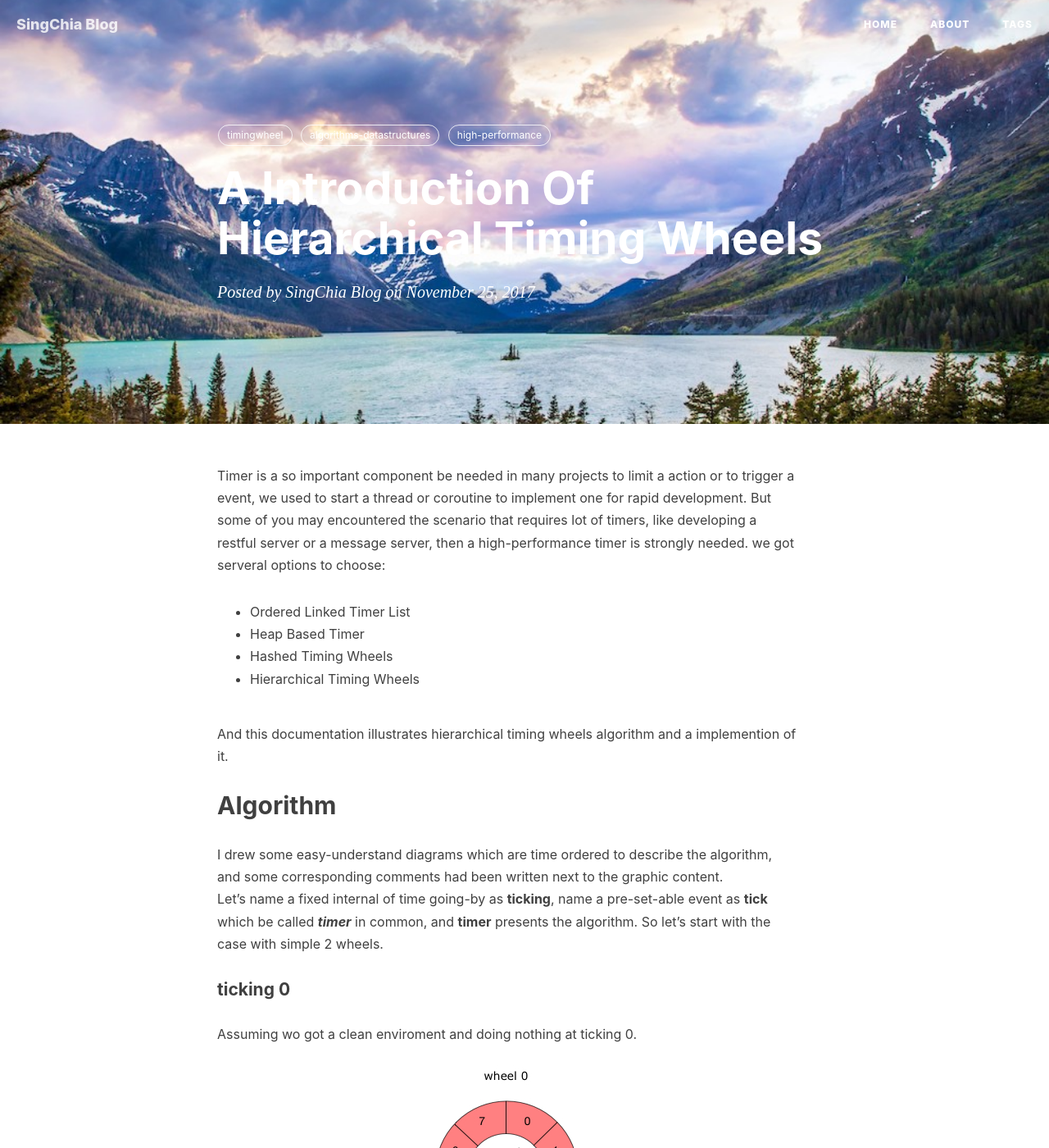
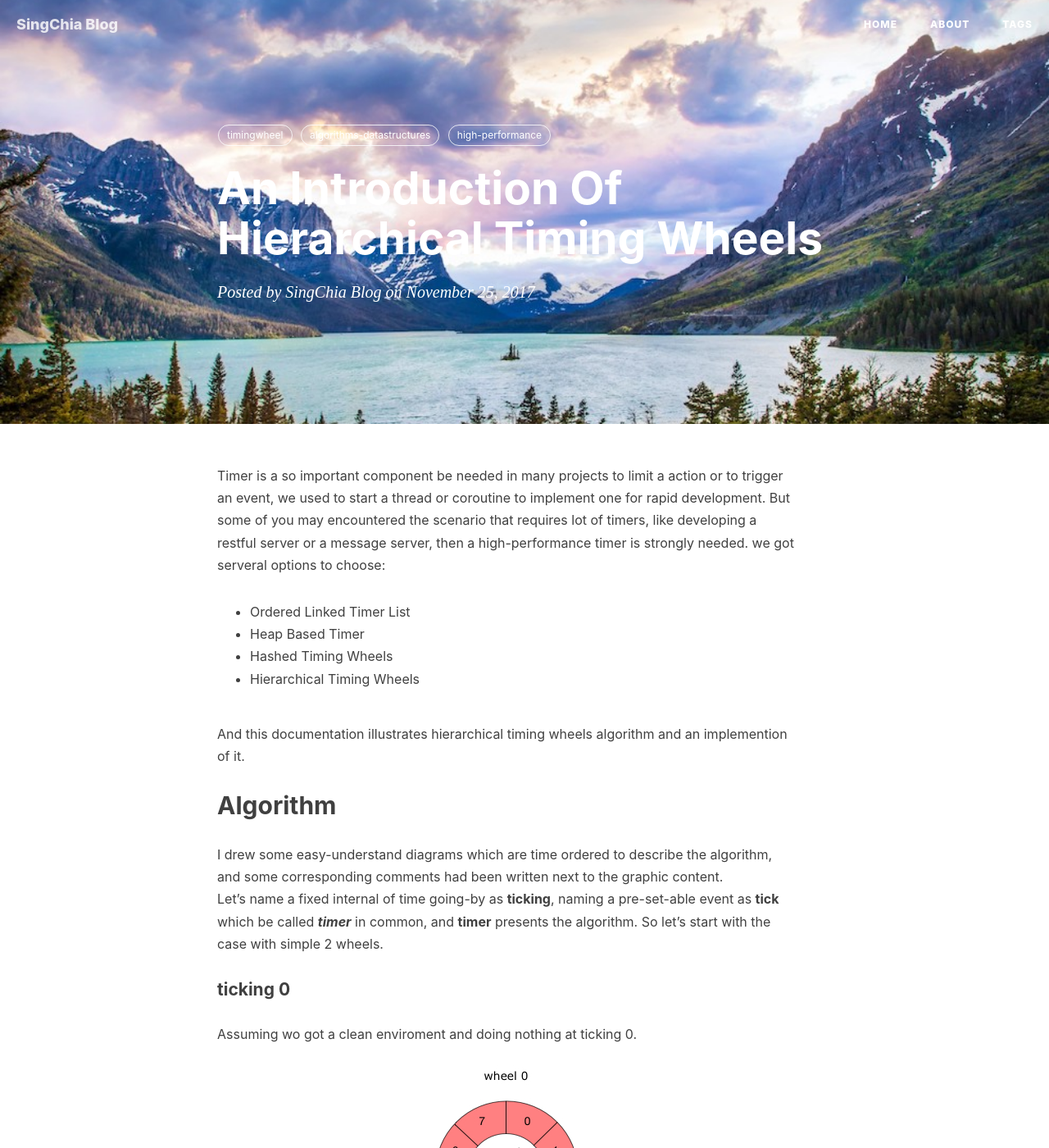
Before and after one commit to singchia/singchia.github.io, a Jekyll site: the page built from _posts/2017-11-25-An-Introduction-Of-Hierarchical-Timing-Wheels.md, in a window 1280 px wide and 1400 px high. Shown: the whole window at 82% size. Built offline with Jekyll 4.4.1, drawn with Linux system fonts in a browser that asks for light colours; nearby versions of some CDN libraries; comment, search, counter and statistics services are not loaded.

Commit message:
fix grammerly problems

```diff
--- a/_posts/2017-11-25-A-Introduction-Of-Hierarchical-Timing-Wheels.md
+++ b/_posts/2017-11-25-An-Introduction-Of-Hierarchical-Timing-Wheels.md
@@ -1,6 +1,6 @@
 ---
 layout: post
-title: A Introduction Of Hierarchical Timing Wheels
+title: An Introduction Of Hierarchical Timing Wheels
 header-img: "img/timer.jpg"
 tags:
     - timingwheel
@@ -8,19 +8,19 @@ tags:
     - high-performance
 ---
 
-Timer is a so important component be needed in many projects to limit a action or to trigger a event, we used to start a thread or coroutine to implement one for rapid development. But some of you may encountered the scenario that requires lot of timers, like developing a restful server or a message server, then a high-performance timer is strongly needed. we got serveral options to choose:
+Timer is a so important component be needed in many projects to limit a action or to trigger an event, we used to start a thread or coroutine to implement one for rapid development. But some of you may encountered the scenario that requires lot of timers, like developing a restful server or a message server, then a high-performance timer is strongly needed. we got serveral options to choose:
 
 *	Ordered Linked Timer List
 * 	Heap Based Timer
 *	Hashed Timing Wheels
 *	Hierarchical Timing Wheels
 
-And this documentation illustrates hierarchical timing wheels algorithm and a implemention of it.
+And this documentation illustrates hierarchical timing wheels algorithm and an implemention of it.
 
 ## Algorithm
 
 I drew some easy-understand diagrams which are time ordered to describe the algorithm, and some corresponding comments had been written next to the graphic content.
-Let's name a fixed internal of time going-by as **ticking**, name a pre-set-able event as **tick** which be called _**timer**_ in common, and  **timer** presents the algorithm. So let's start with the case with simple 2 wheels.
+Let's name a fixed internal of time going-by as **ticking**, naming a pre-set-able event as **tick** which be called _**timer**_ in common, and  **timer** presents the algorithm. So let's start with the case with simple 2 wheels.
 
 #### ticking 0
 Assuming wo got a clean enviroment and doing nothing at ticking 0.
```
Also changed, not shown: _posts/2017-8-15-A-scheduler-for-goroutines.md (+2 -2 lines).
